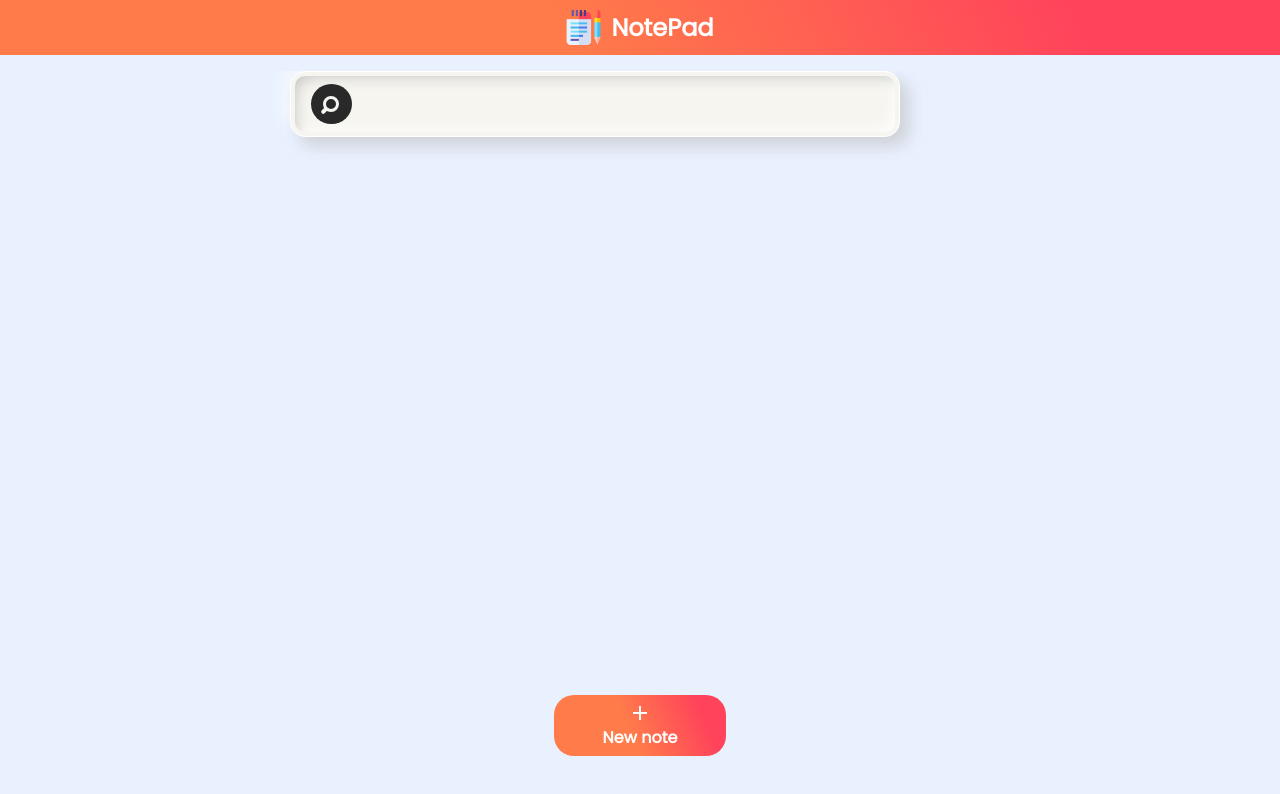
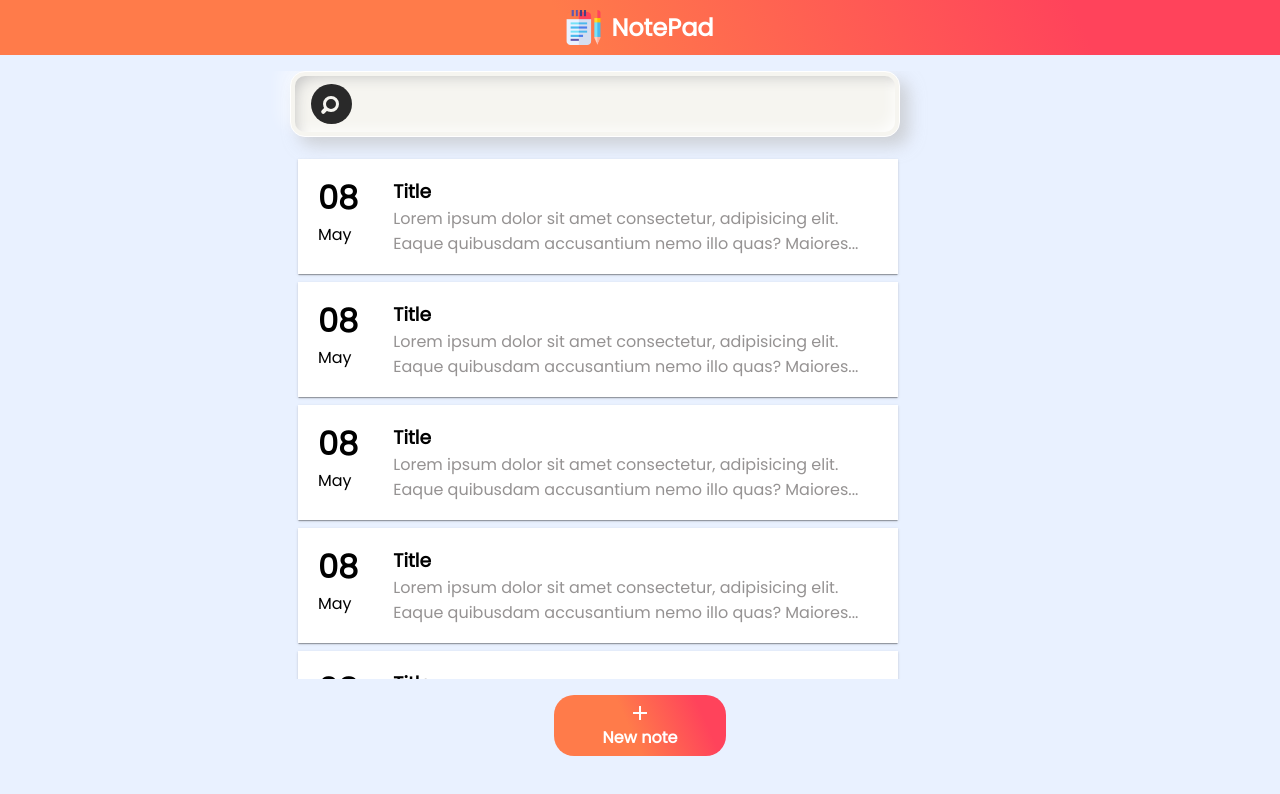
Before and after one commit to Moro-Afriyie/Note-App, an Angular app: page / in a window 1280 px wide. Shown: the top 794 px of the page. Built offline with nearby package versions, Linux system fonts and the light colour scheme.

Commit message:
added align-self: center to the .add__note div

```diff
--- a/src/app/notepad-page/notepad-page.component.html
+++ b/src/app/notepad-page/notepad-page.component.html
@@ -12,7 +12,7 @@
         </form>
     </div>
     <div class="notepad__cards">
-        <!-- <div class="card-container">
+        <div class="card-container">
             <div class="card__date">
                 <h1 class="card__date__day">08</h1>
                 <p class="card__date__month">May</p>
@@ -63,7 +63,7 @@
                 <h3 class="card__title">Title</h3>
                 <p class="card__body">{{body| truncate : 110 : true }}</p>
             </div>
-        </div> -->
+        </div>
     </div>
     <div class="add__note">
         <span class="material-icons">
```
